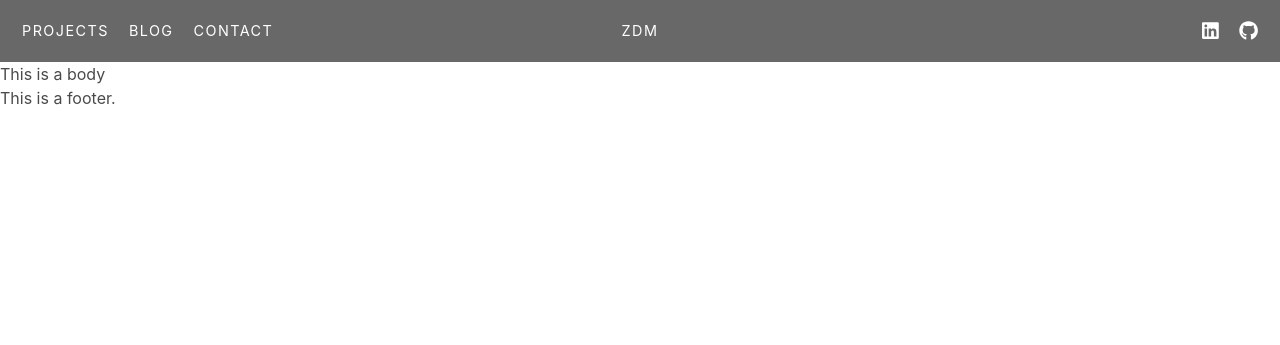
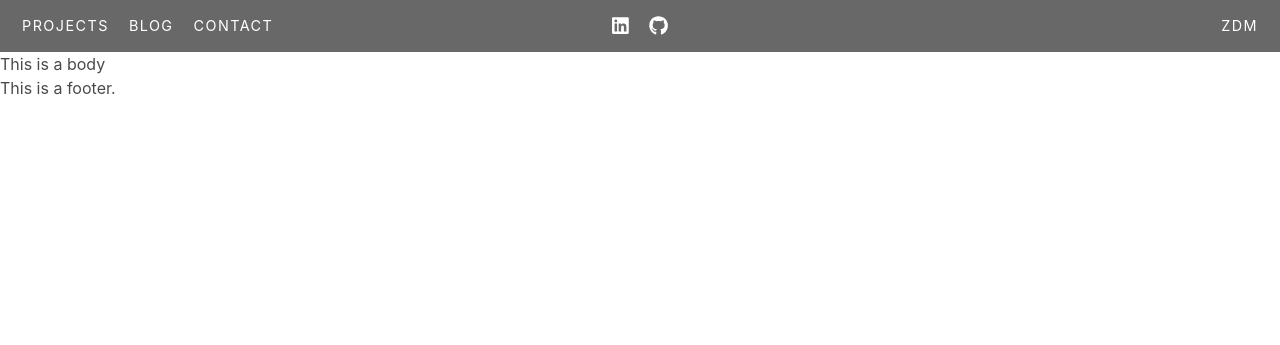
Before and after one commit to zmess24/portfolio, a Gatsby site: page / in a window 1280 px wide. Built offline with nearby package versions, Linux system fonts and the light colour scheme; Gatsby itself is replaced by a stand-in of ours; placeholder pictures from the web are drawn by us.

Commit message:
Swapped nav color

```diff
--- a/src/components/Dropdown.js
+++ b/src/components/Dropdown.js
@@ -6,8 +6,16 @@ const Dropdown = ({dropDownState, data, handleClick}) => {
     console.log(data)
     return (
         <main className={classNames}>
-            <nav>
-                <a href="/" onClick={handleClick}>X</a>
+             <nav className="navbar" role="navigation" aria-label="main navigation">
+                <header className="navbar-menu">
+                    <section className="navbar-item">
+                        <a href="/" onClick={handleClick}>X</a>
+                    </section>
+                    <section className="navbar-item navbar-brand">
+                        {/* <StaticImage alt="Logo" src="../images/logo_2.png" /> */}
+                        <a href="/">ZDM</a>
+                    </section>
+                </header>
             </nav>
             <section>
                 <ul>
--- a/src/components/Header.js
+++ b/src/components/Header.js
@@ -2,7 +2,8 @@ import * as React from 'react';
 import { FontAwesomeIcon } from '@fortawesome/react-fontawesome';
 // import { StaticImage } from 'gatsby-plugin-image';
 
-const Header = ({ handleClick}) => {
+const Header = ({ dropDownState, handleClick}) => {
+    let classNames = dropDownState ? "alternate" : "";
 
     return (
         <nav className="navbar" role="navigation" aria-label="main navigation">
@@ -12,10 +13,6 @@ const Header = ({ handleClick}) => {
                     <a href="/" onClick={handleClick}>Blog</a>
                     <a href="/">Contact</a>
                 </section>
-                <section className="navbar-item navbar-brand">
-                    {/* <StaticImage alt="Logo" src="../images/logo_2.png" /> */}
-                    <a href="/">ZDM</a>
-                </section>
                 <section className="navbar-item">
                     <a href="https://www.linkedin.com/in/zacmessinger/" target="_blank" rel="noreferrer">
                         <FontAwesomeIcon size="lg" icon={['fab', 'linkedin']}/>
@@ -24,6 +21,10 @@ const Header = ({ handleClick}) => {
                         <FontAwesomeIcon size="lg" icon={['fab', 'github']} />
                     </a>
                 </section>
+                <section className="navbar-item navbar-brand">
+                    {/* <StaticImage alt="Logo" src="../images/logo_2.png" /> */}
+                    <a href="/" className={classNames}>ZDM</a>
+                </section>
             </header>
         </nav>
     )
--- a/src/components/Layout.js
+++ b/src/components/Layout.js
@@ -14,7 +14,7 @@ const Layout = ({ children }) => {
 
     return (
         <Fragment>
-            <Header handleClick={handleToggle} />
+            <Header dropDownState={dropDownState} handleClick={handleToggle} />
             <Dropdown dropDownState={dropDownState} data={[1,2,3,4,5,6,7,8,9]} handleClick={handleToggle}/>
             <main>{children}</main>
             <Footer/>
--- a/src/pages/master.scss
+++ b/src/pages/master.scss
@@ -9,7 +9,6 @@ $title-color: #ff0000;
 }
 
 .navbar-menu {
-    padding: 5px 0px;
     display: flex;
     align-items: center;
     justify-content: space-between;
@@ -45,6 +44,11 @@ $title-color: #ff0000;
     }
 }
 
+.alternate {
+    color: black !important;
+    transition: color 0.2s ease;
+}
+
 .dropdown {
     position: fixed;
     z-index: 99999;
@@ -60,9 +64,16 @@ $title-color: #ff0000;
     overflow-y: scroll;
 
     nav {
-        position: sticky;
-        position: -webkit-sticky;
-        top: 0;
+        background-color: #fff;
+        color: black;
+
+        .navbar-item a {
+            color: black;
+        }
+
+        .navbar-item a:hover {
+            color: black;
+        }
     }
 
     ul {
```
